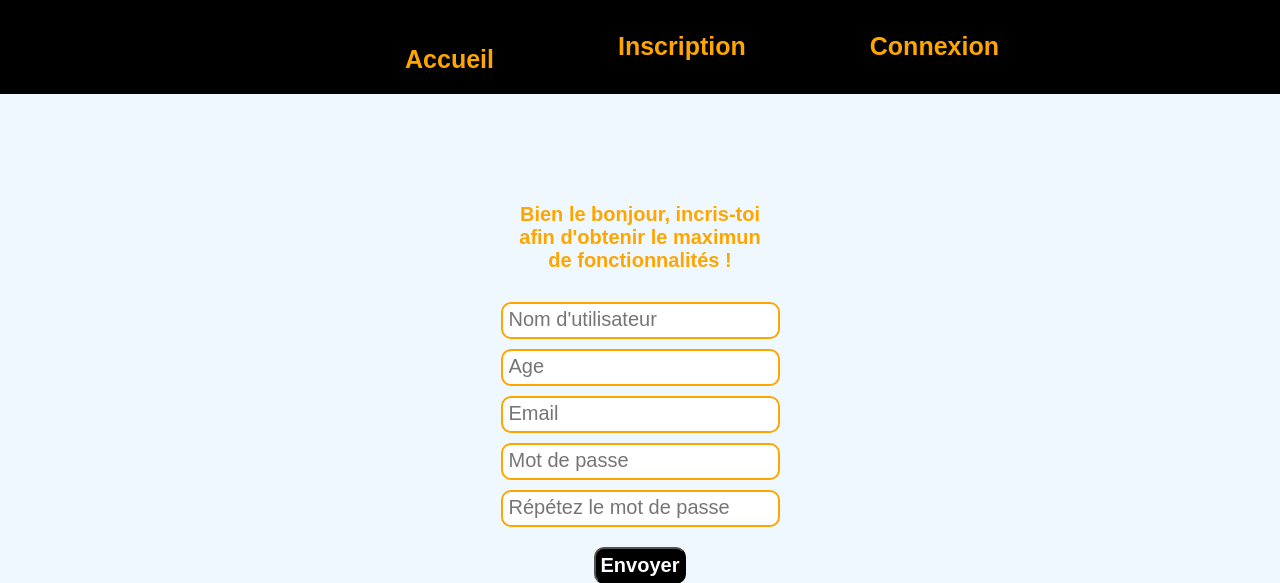
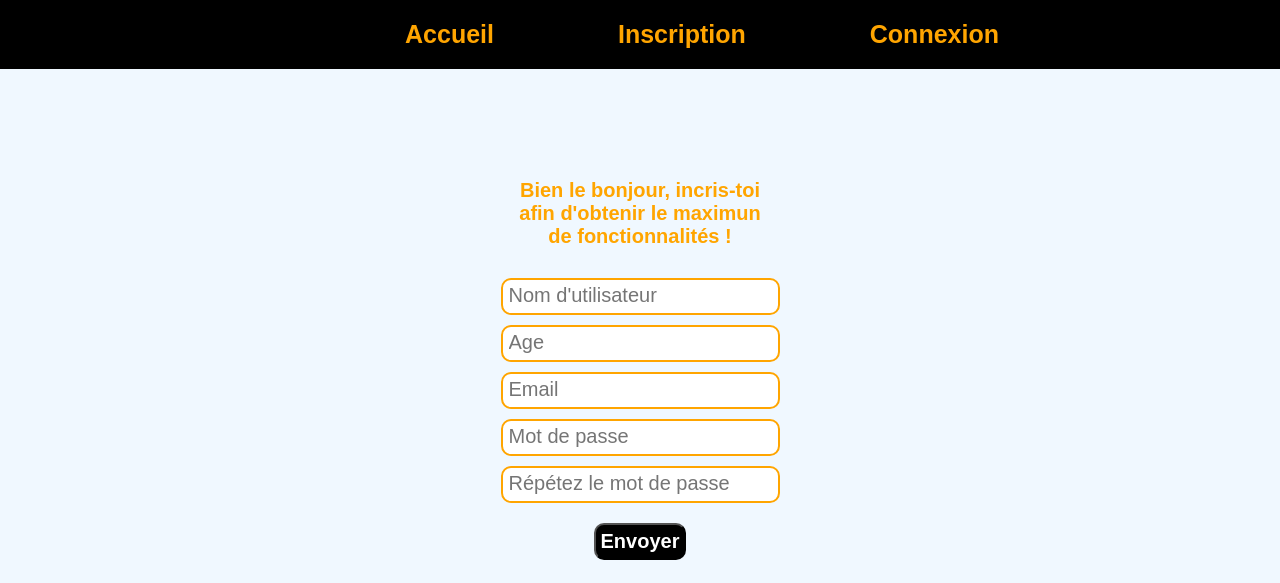
Before and after one commit to devyosse/ProjetJury, a PHP site: template view/user/inscription.php in a window 1280 px wide. Shown: the top 583 px of the page. Run offline with PHP 8.4, Linux system fonts and the light colour scheme; the template is opened without the code that fills it, so the values that code supplies are empty.

Commit message:
Inscription.

```diff
--- a/Asset/style.css
+++ b/Asset/style.css
@@ -42,7 +42,18 @@ a {
     padding-left: 10%;
     font-size: 25px;
 }
+.homee {
+    text-align: center;
+}
 
+#home {
+    text-decoration: none;
+    color: orange;
+    font-weight: bold;
+    display: inline;
+    padding-left: 10%;
+    font-size: 25px;
+}
 
 #id-form {
     display: flex;
--- a/Model/Manager/RoleManager.php
+++ b/Model/Manager/RoleManager.php
@@ -32,7 +32,7 @@ final class RoleManager
 
     /**
      * Return all given user roles.
-     * @param int $roleId
+     * @param User $user
      * @return array
      */
     public static function getRolesByUser(User $user): array
--- a/view/home/home.php
+++ b/view/home/home.php
@@ -1,4 +1,4 @@
-<h1 class="home">Accueil</h1>
+<h1 class="homee">Accueil</h1>
 
 <h2 class="home-title">Bienvenue connecte-toi pour avoir accès au site dans son intégralité</h2>
 
--- a/view/partials/header.php
+++ b/view/partials/header.php
@@ -10,6 +10,9 @@
 </head>
 <body>
     <?php
+
+    use App\Controller\AbstractController;
+
     if(isset($_SESSION['errors'])) {
         $errors = $_SESSION['errors'];
         unset($_SESSION['errors']);
@@ -22,7 +25,15 @@
     }
     ?>
     <nav class="nav-bar">
-        <a href="/index.php?c=home&a=home" title="Accueil" class="home">Accueil</a>
-        <a href="/index.php?c=user&a=register" title="Inscrivez vous" class="register">Inscription</a>
-        <a href="/index.php?c=user&a=login" title="Connectez vous" class="login">Connexion</a>
+        <a href="/index.php?c=home&a=home" title="Accueil" id="home">Accueil</a><?php
+
+        if(!AbstractController::isUserConnected()) { ?>
+            <a href="/index.php?c=user&a=register" title="Inscrivez vous" class="register">Inscription</a>
+            <a href="/index.php?c=user&a=login" title="Connectez vous" class="login">Connexion</a> <?php
+        }
+
+        if(AbstractController::isUserConnected()) { ?>
+            <a href="/index.php?c=user&a=logout" title="Déconnexion" class="login">Déconnexion</a> <?php
+        }?>
+
     </nav>
```
Also changed, not shown: Controller/AbstractController.php (+5 -4 lines).
